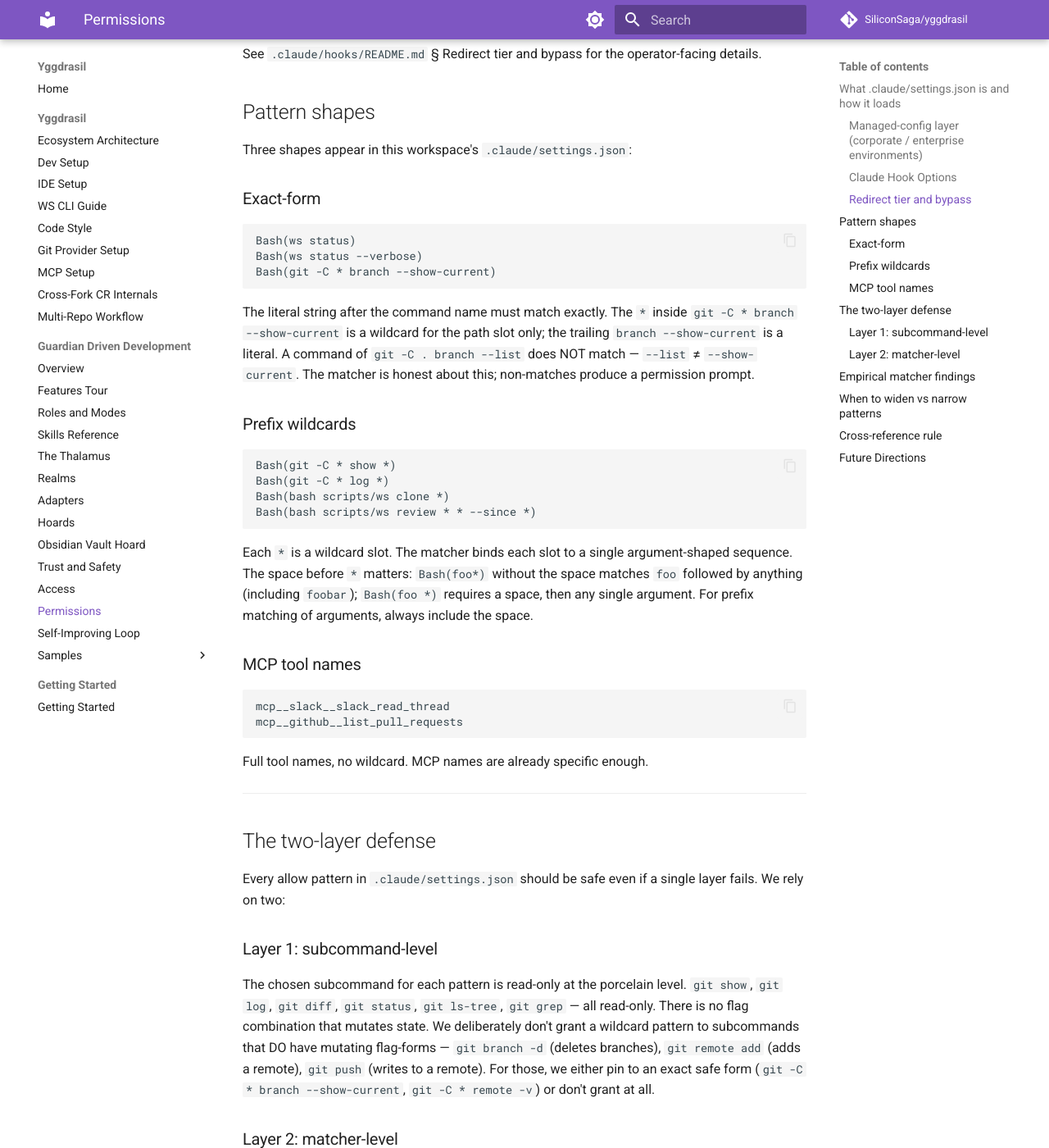
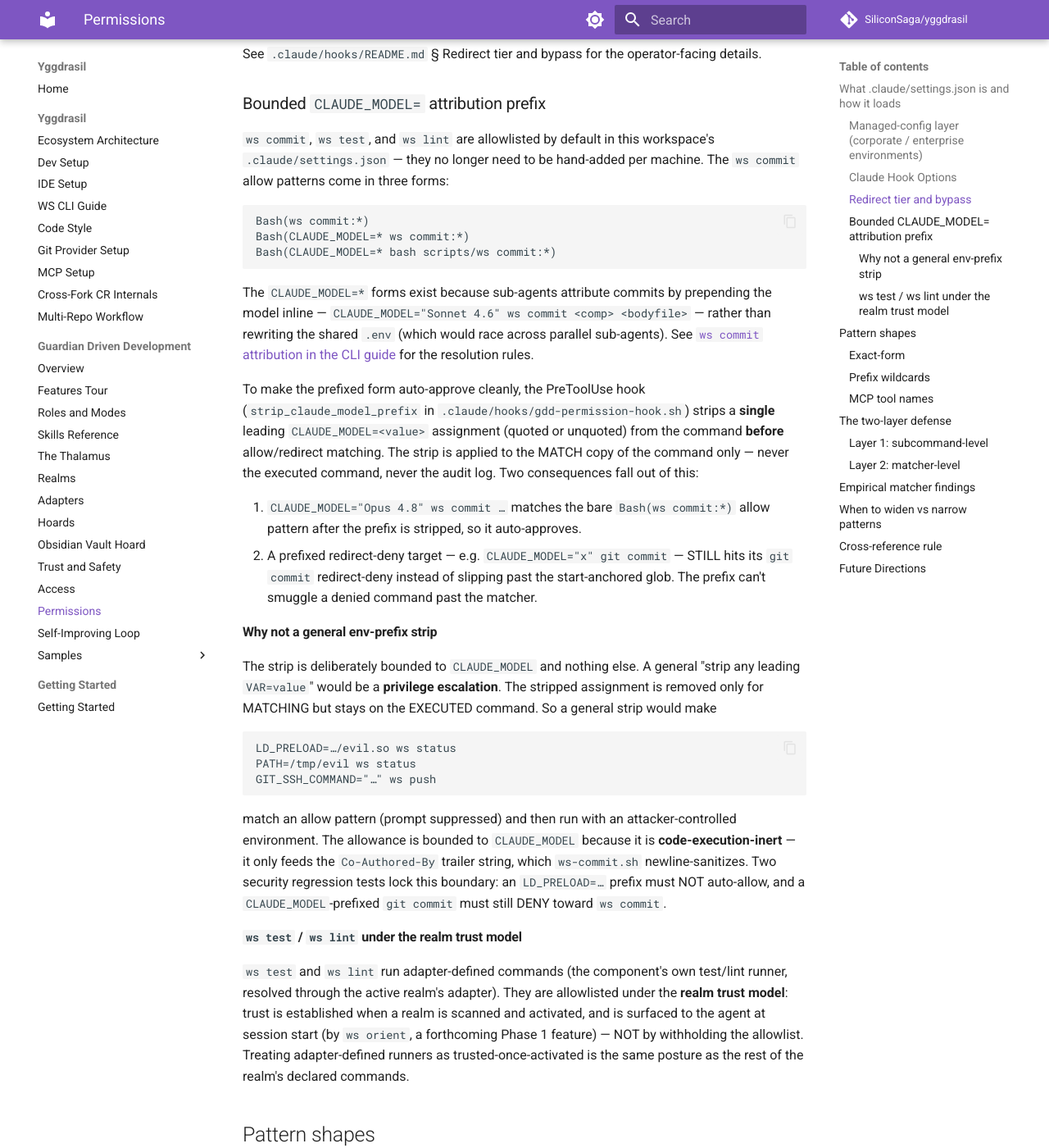
Before and after one commit to SiliconSaga/yggdrasil, an MkDocs documentation site: the page built from docs/gdd/permissions.md, in a window 1280 px wide and 1400 px high, scrolled down 2369 px. Shown: the whole window at 82% size. Built offline with MkDocs 1.6.1 and Material for MkDocs 9.7.7, drawn with Linux system fonts in a browser that asks for light colours; comment, search, counter and statistics services are not loaded; some of the changed text lies outside the part shown.

Commit message:
docs(gdd): document ws commit/test/lint allowlist + attribution (Phase 0)
Reflect the Phase 0 permission + attribution changes in the GDD docs:
allowlisted ws commit/test/lint, the bounded CLAUDE_MODEL prepend, the
rejected general env-prefix strip, and ws commit attribution behavior.

Co-Authored-By: Claude Opus 4.8 <noreply@anthropic.com>

````diff
--- a/docs/gdd/permissions.md
+++ b/docs/gdd/permissions.md
@@ -65,6 +65,70 @@ This is a *training* layer, not a safety floor — the `ws` wrappers add attribu
 The `ws hook-bypass <slug>` subcommand itself is on the ask-list — every invocation force-prompts the human. The security boundary is the ask-tier; no env-var or cryptographic gate is added.
 
 See `.claude/hooks/README.md` § Redirect tier and bypass for the operator-facing details.
+
+### Bounded `CLAUDE_MODEL=` attribution prefix
+
+`ws commit`, `ws test`, and `ws lint` are allowlisted by default in this
+workspace's `.claude/settings.json` — they no longer need to be hand-added
+per machine. The `ws commit` allow patterns come in three forms:
+
+```text
+Bash(ws commit:*)
+Bash(CLAUDE_MODEL=* ws commit:*)
+Bash(CLAUDE_MODEL=* bash scripts/ws commit:*)
+```
+
+The `CLAUDE_MODEL=*` forms exist because sub-agents attribute commits by
+prepending the model inline — `CLAUDE_MODEL="Sonnet 4.6" ws commit <comp>
+<bodyfile>` — rather than rewriting the shared `.env` (which would race
+across parallel sub-agents). See [`ws commit` attribution in the CLI
+guide](../ws-cli-guide.md#ws-commit) for the resolution rules.
+
+To make the prefixed form auto-approve cleanly, the PreToolUse hook
+(`strip_claude_model_prefix` in `.claude/hooks/gdd-permission-hook.sh`)
+strips a **single** leading `CLAUDE_MODEL=<value>` assignment (quoted or
+unquoted) from the command **before** allow/redirect matching. The strip is
+applied to the MATCH copy of the command only — never the executed command,
+never the audit log. Two consequences fall out of this:
+
+1. `CLAUDE_MODEL="Opus 4.8" ws commit …` matches the bare `Bash(ws
+   commit:*)` allow pattern after the prefix is stripped, so it
+   auto-approves.
+2. A prefixed redirect-deny target — e.g. `CLAUDE_MODEL="x" git commit` —
+   STILL hits its `git commit` redirect-deny instead of slipping past the
+   start-anchored glob. The prefix can't smuggle a denied command past the
+   matcher.
+
+#### Why not a general env-prefix strip
+
+The strip is deliberately bounded to `CLAUDE_MODEL` and nothing else. A
+general "strip any leading `VAR=value`" would be a **privilege escalation**.
+The stripped assignment is removed only for MATCHING but stays on the
+EXECUTED command. So a general strip would make
+
+```text
+LD_PRELOAD=…/evil.so ws status
+PATH=/tmp/evil ws status
+GIT_SSH_COMMAND="…" ws push
+```
+
+match an allow pattern (prompt suppressed) and then run with an
+attacker-controlled environment. The allowance is bounded to `CLAUDE_MODEL`
+because it is **code-execution-inert** — it only feeds the `Co-Authored-By`
+trailer string, which `ws-commit.sh` newline-sanitizes. Two security
+regression tests lock this boundary: an `LD_PRELOAD=…` prefix must NOT
+auto-allow, and a `CLAUDE_MODEL`-prefixed `git commit` must still DENY toward
+`ws commit`.
+
+#### `ws test` / `ws lint` under the realm trust model
+
+`ws test` and `ws lint` run adapter-defined commands (the component's own
+test/lint runner, resolved through the active realm's adapter). They are
+allowlisted under the **realm trust model**: trust is established when a
+realm is scanned and activated, and is surfaced to the agent at session
+start (by `ws orient`, a forthcoming Phase 1 feature) — NOT by withholding
+the allowlist. Treating adapter-defined runners as trusted-once-activated is
+the same posture as the rest of the realm's declared commands.
 
 ## Pattern shapes
 
@@ -188,6 +252,12 @@ command, expected outcome) triple:
 | `Bash(ws log)` | `ws log --rebase` | Prompted | Hypothetical flag not allowlisted; bare-form pinning honored |
 | `Bash(git fetch *)` | `git fetch siliconsaga main` | Allowed without prompt | Read-only on the working tree; only writes refs/objects under `.git/` |
 | `Bash(git fetch *)` | `git fetch` | Prompted | Bare form has no trailing arg to bind to `*` — pattern requires at least one arg |
+| `Bash(ws commit:*)` | `ws commit yggdrasil .commits/x.md` | Allowed without prompt | `ws commit` allowlisted by default |
+| `Bash(ws commit:*)` | `CLAUDE_MODEL="Sonnet 4.6" ws commit yggdrasil .commits/x.md` | Allowed without prompt | Hook strips the leading `CLAUDE_MODEL=` from the match copy, then it matches the bare allow pattern |
+| (any allow) | `LD_PRELOAD=/tmp/evil.so ws status` | Prompted | Only `CLAUDE_MODEL=` is stripped; other env prefixes stay in the match string and fail every allow glob (security regression test) |
+| `Bash(git commit *)` redirect-deny | `CLAUDE_MODEL="x" git commit -m y` | Denied (redirected to `ws commit`) | Prefix strip doesn't let a denied command slip past the redirect glob (security regression test) |
+| `Bash(ws test:*)` | `ws test mimir` | Allowed without prompt | `ws test` allowlisted under the realm trust model |
+| `Bash(ws lint:*)` | `ws lint mimir` | Allowed without prompt | `ws lint` allowlisted under the realm trust model |
 
 When you add a new allow pattern, also add at least one positive case
 (matches → allowed) and one negative case (close-but-not-quite →
````
Also changed, not shown: docs/ws-cli-guide.md (+47 -0 lines).
